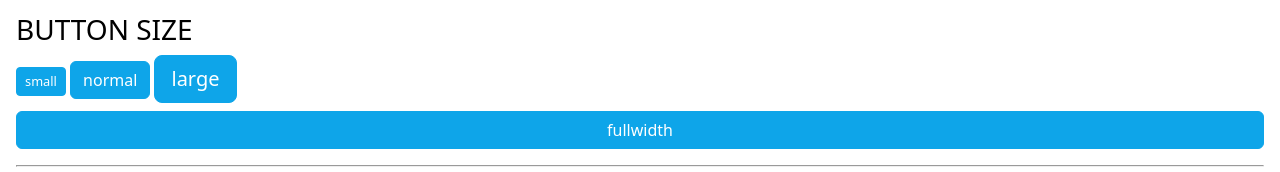
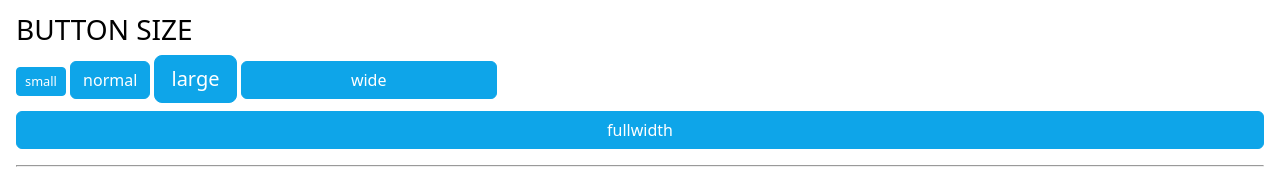
Before and after one commit to nenad014/dorothy-css, a website: page index.html in a window 1280 px wide. Shown: the part 601-773 px from the top of the page. Drawn offline with nearby package versions, Linux system fonts and the light colour scheme.

Commit message:
buttons add

```diff
--- a/index.html
+++ b/index.html
@@ -31,6 +31,7 @@
         <button class="btn btn-s btn-sky">small</button>
         <button class="btn btn-sky">normal</button>
         <button class="btn btn-l btn-sky">large</button>
+        <button class="btn btn-wide btn-sky">wide</button>
         <button class="btn btn-fullwidth btn-sky">fullwidth</button>
         <hr>
         <h1>JS COMPONENTS</h1>
--- a/scss/elements/_buttons.scss
+++ b/scss/elements/_buttons.scss
@@ -48,6 +48,9 @@
     font-size: $font-size * 1.25;
     border-radius: $border-radius / 2;
 }
+.btn-wide {
+    width: 16rem;
+}
 .btn-fullwidth {
     width: 100%;
 }
```
Also changed, not shown: css/dorothy.css.
